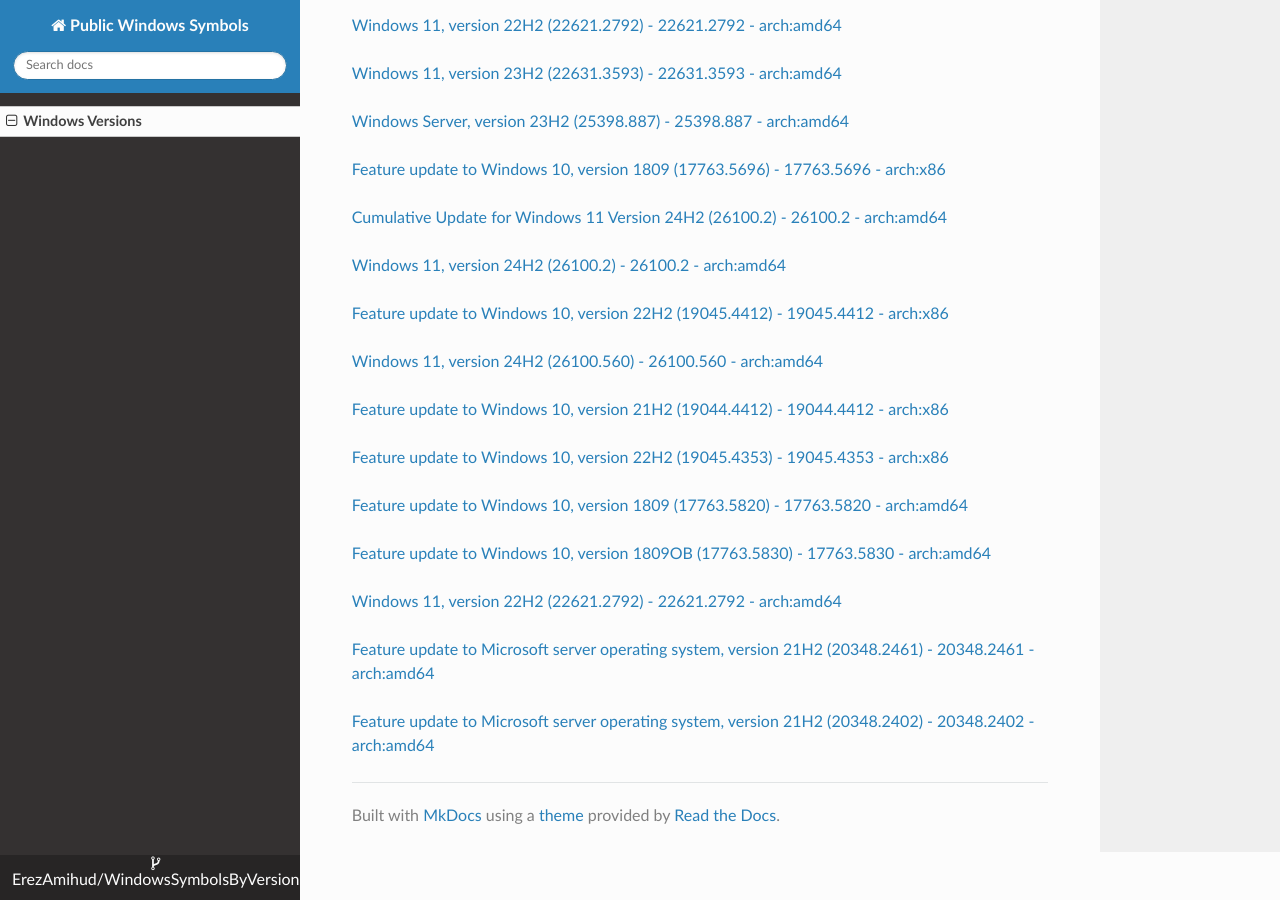
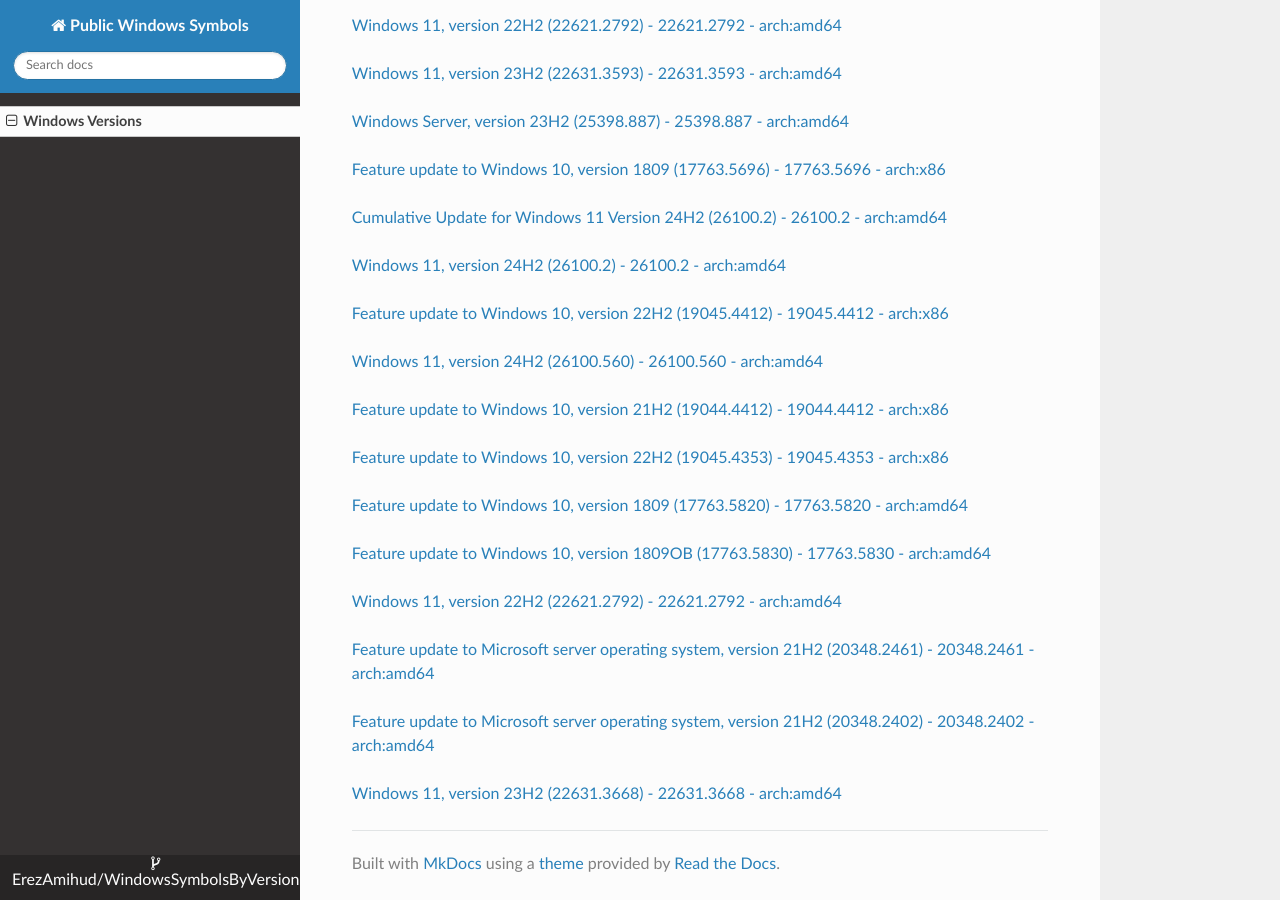
Before and after one commit to ErezAmihud/WindowsSymbolsByVersion, an MkDocs documentation site: the page built from docs/index.md, in a window 1280 px wide and 900 px high, scrolled down 14861 px. Built offline with MkDocs 1.6.1, drawn with Linux system fonts in a browser that asks for light colours; nearby versions of some CDN libraries.

Commit message:
Automated commit, add manifest for 593f698d-708d-4d73-a5d2-811bfbf7c133

```diff
--- a/docs/index.md
+++ b/docs/index.md
@@ -793,3 +793,6 @@
 
 
 [Feature update to Microsoft server operating system, version 21H2 (20348.2402) - 20348.2402 - arch:amd64](https://github.com/ErezAmihud/WindowsSymbolsByVersion/blob/main/manifests/c2f28323-8acf-4d2c-8bd2-38b748336518.manifest)
+
+
+[Windows 11, version 23H2 (22631.3668) - 22631.3668 - arch:amd64](https://github.com/ErezAmihud/WindowsSymbolsByVersion/blob/main/manifests/593f698d-708d-4d73-a5d2-811bfbf7c133.manifest)
```
Also changed, not shown: process_builds.json (+1 -1 lines).
